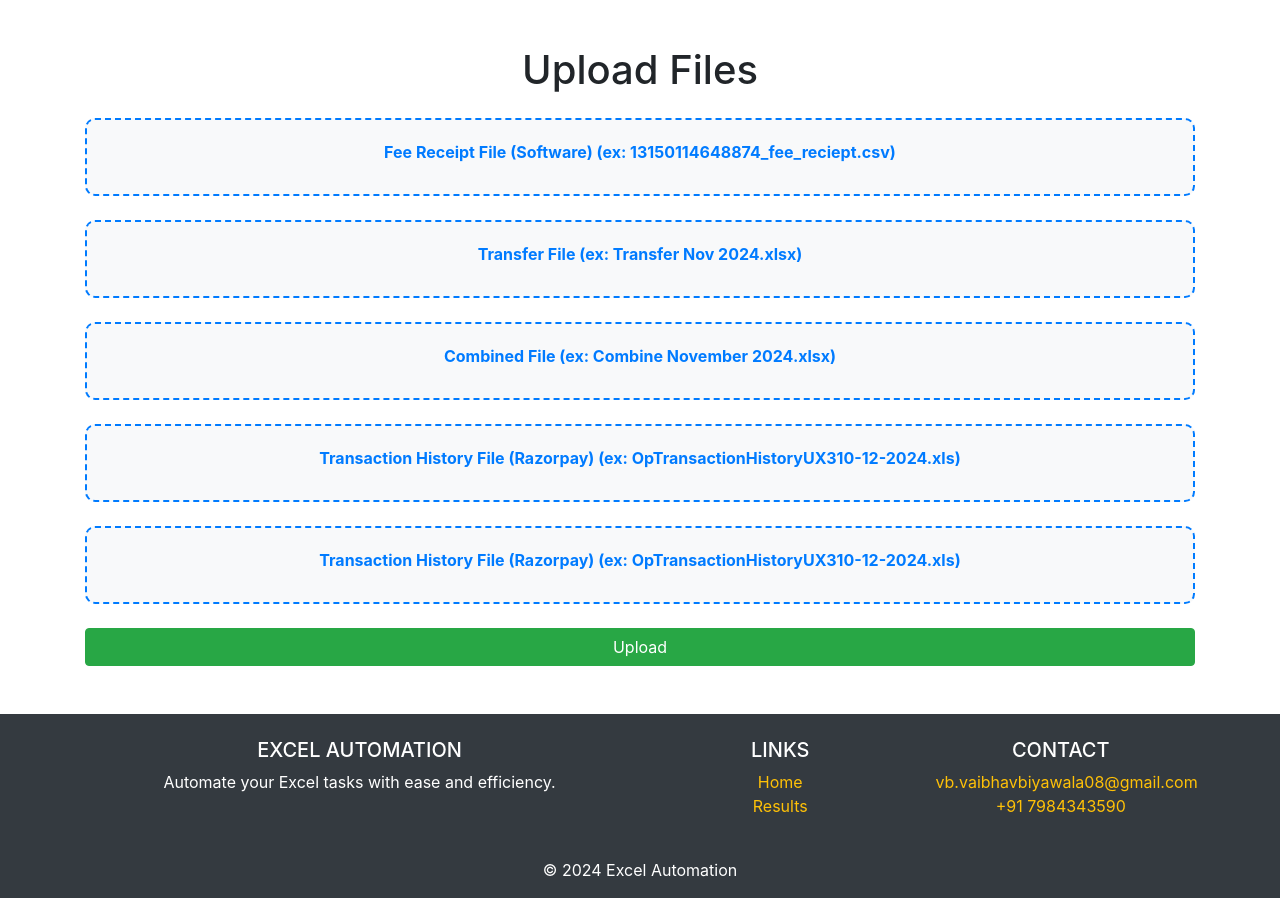
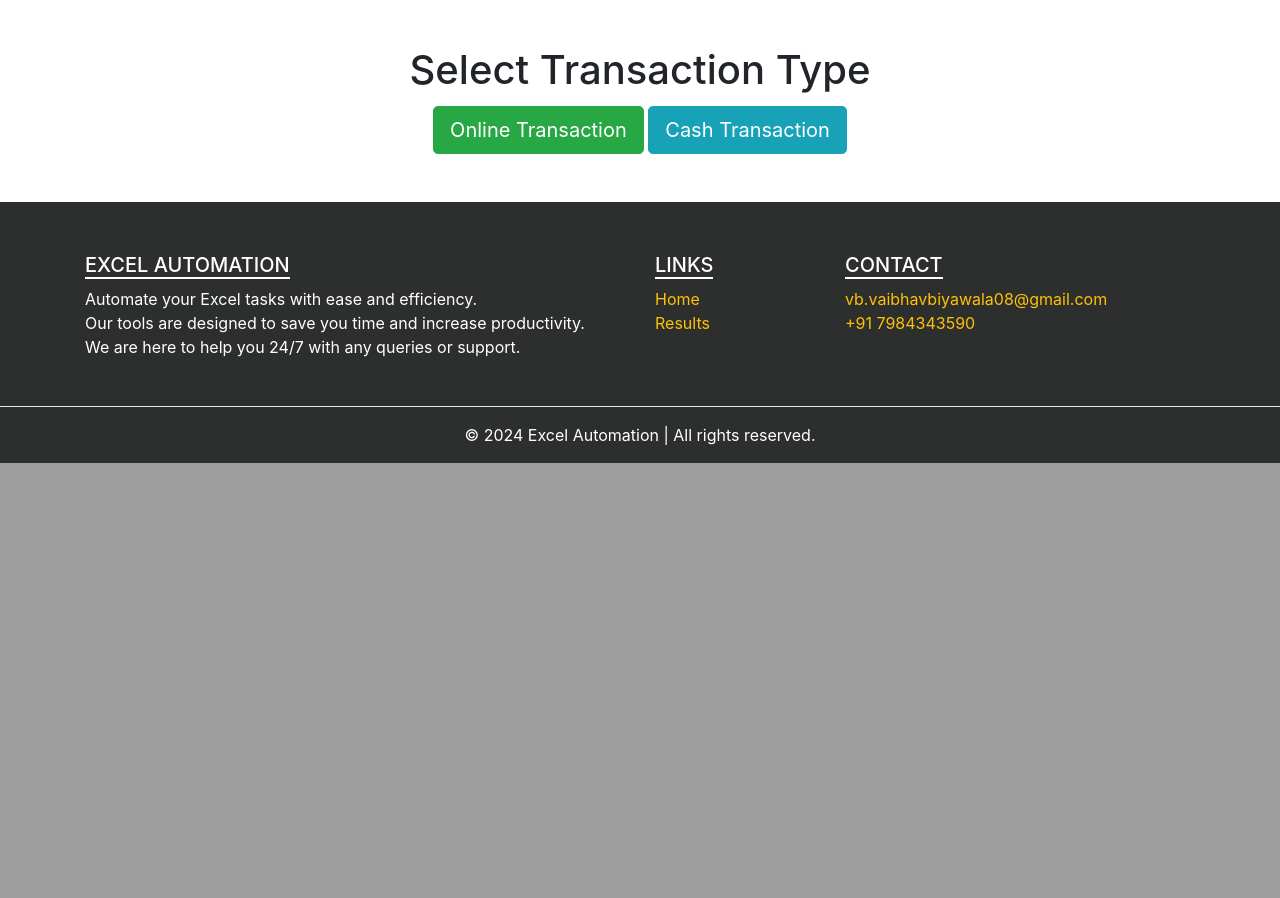
Before and after one commit to VaibhavBiyawala/Excel_Automation, a Flask app: page / in a window 1280 px wide. Shown: the part 368-1266 px from the top of the page. After the commit the page ends 831 px from the top, so only its background shows below. Run offline with Flask 3, Linux system fonts and the light colour scheme; the visitor is signed in with stand-in values (Sample User, id 1); some libraries are stand-ins or nearby versions.

Commit message:
V2 | Cash Trnxs | Section Divsion

```diff
--- a/app/app.py
+++ b/app/app.py
@@ -31,11 +31,37 @@ def login():
 
 @app.route('/logout')
 def logout():
-    session.pop('logged_in', None)
+    session.clear()  # Clear all session variables
     return redirect(url_for('login'))
 
 @app.route('/', methods=['GET', 'POST'])
 def upload_files():
+    if not session.get('logged_in'):
+        return redirect(url_for('login'))
+
+    return render_template('upload.html')
+
+@app.route('/results')
+def results():
+    if not session.get('logged_in'):
+        return redirect(url_for('login'))
+
+    file1 = session.get('file1', None)
+    file2 = session.get('file2', None)
+    pre_primary = session.get('pre_primary', None)
+    primary = session.get('primary', None)
+    return render_template('results.html', file1=file1, file2=file2, pre_primary=pre_primary, primary=primary)
+
+@app.route('/download/<filename>')
+def download_file(filename):
+    if not session.get('logged_in'):
+        return redirect(url_for('login'))
+
+    file_path = os.path.join(filename)
+    return send_file(file_path, as_attachment=True)
+
+@app.route('/online_upload', methods=['GET', 'POST'])
+def online_upload():
     if not session.get('logged_in'):
         return redirect(url_for('login'))
 
@@ -46,11 +72,11 @@ def upload_files():
         file4 = request.files['file4']
         file5 = request.files['file5']
 
-        file1_path = file1.filename
-        file2_path = file2.filename
-        file3_path = file3.filename
-        file4_path = file4.filename
-        file5_path = file5.filename
+        file1_path = os.path.join(app.config['UPLOAD_FOLDER'], file1.filename)
+        file2_path = os.path.join(app.config['UPLOAD_FOLDER'], file2.filename)
+        file3_path = os.path.join(app.config['UPLOAD_FOLDER'], file3.filename)
+        file4_path = os.path.join(app.config['UPLOAD_FOLDER'], file4.filename)
+        file5_path = os.path.join(app.config['UPLOAD_FOLDER'], file5.filename)
 
         # Save the uploaded files
         file1.save(file1_path)
@@ -62,7 +88,7 @@ def upload_files():
         concat_file = concat_trans_his_files(file4_path, file5_path)
 
         # Process the files
-        d1_path, d2_path = process_files(file1_path, file2_path, file3_path, concat_file)
+        d1_path, d2_path, pre_primary_path, primary_path = process_files(file1_path, file2_path, file3_path, concat_file)
 
         # Delete the uploaded files after processing
         os.remove(file1_path)
@@ -75,27 +101,42 @@ def upload_files():
         # Store processed file paths in session for download
         session['file1'] = d1_path
         session['file2'] = d2_path
+        session['pre_primary'] = pre_primary_path
+        session['primary'] = primary_path
 
         return redirect(url_for('results'))
 
-    return render_template('upload.html')
+    return render_template('online_upload.html')
 
-@app.route('/results')
-def results():
+@app.route('/cash_upload', methods=['GET', 'POST'])
+def cash_upload():
     if not session.get('logged_in'):
         return redirect(url_for('login'))
 
-    file1 = session.get('file1', None)
-    file2 = session.get('file2', None)
-    return render_template('results.html', file1=file1, file2=file2)
+    if request.method == 'POST':
+        file_cash = request.files['fileCash']
+        file_cash_path = os.path.join(app.config['UPLOAD_FOLDER'], file_cash.filename)
 
-@app.route('/download/<filename>')
-def download_file(filename):
-    if not session.get('logged_in'):
-        return redirect(url_for('login'))
+        # Save the uploaded file
+        file_cash.save(file_cash_path)
 
-    file_path = os.path.join(filename)
-    return send_file(file_path, as_attachment=True)
+        # Process the cash file
+        pre_primary_path, primary_path = process_cash_file(file_cash_path)
+
+        # Delete the uploaded file after processing
+        os.remove(file_cash_path)
+
+        # Clear online transaction session variables
+        session.pop('file1', None)
+        session.pop('file2', None)
+
+        # Store processed file paths in session for download
+        session['pre_primary'] = pre_primary_path
+        session['primary'] = primary_path
+
+        return redirect(url_for('results'))
+
+    return render_template('cash_upload.html')
 
 def extract_utr(description):
     match = re.search(r'(UTIBR|AXIS)[0-9A-Z]*', description)
@@ -119,22 +160,65 @@ def process_files(file1_path, file2_path, file3_path, file4_path):
 
     # Add 'Account Number' column to file1 by matching UTR
     file1['Account Number'] = file1['UTR'].apply(lambda utr: file4[file4['Extracted UTR'] == utr]['Account Number'].values[0] if not file4[file4['Extracted UTR'] == utr].empty else None)
-    print(file1.columns)
 
     # Reorder columns to ensure 'Account Number' is included
     # file1 = reorder_columns(file1)
 
-    print(file1.columns)
-
     d1_path = save_output(file1)
-
-    print(file1.columns)
+    pre_primary_path, primary_path = filter_section(d1_path)
 
     grouped_results = process_final_results(file1, file4)
     d2_path = save_final_results(grouped_results)
 
-    return d1_path, d2_path
+    return d1_path, d2_path, pre_primary_path, primary_path
 
+def filter_section(file_cash_path):
+    # read the excel file
+    file_cash = pd.read_excel(file_cash_path)
+
+    # Filter pre-primary and primary sections
+    pre_primary_sections = ['N -', 'U K G -', 'L K G -']
+    primary_sections = ['C1 -', 'C2 -', 'C3 -', 'C4 -', 'C5 -', 'C6 -', 'C7 -', 'C8 -']
+
+    # Ensure the 'Section / Department' column is treated as string
+    file_cash['Section / Department'] = file_cash['Section / Department'].astype(str)
+
+    # Filter pre-primary and primary sections
+    pre_primary_df = file_cash[file_cash['Section / Department'].apply(lambda x: any(x.startswith(prefix) for prefix in pre_primary_sections))]
+    primary_df = file_cash[file_cash['Section / Department'].apply(lambda x: any(x.startswith(prefix) for prefix in primary_sections))]
+
+    # Save the filtered data to new Excel files
+    pre_primary_path = file_cash_path.replace('.xlsx', '_pre_primary.xlsx')
+    primary_path = file_cash_path.replace('.xlsx', '_primary.xlsx')
+    pre_primary_df.to_excel(pre_primary_path, index=False)
+    primary_df.to_excel(primary_path, index=False)
+
+    return pre_primary_path, primary_path
+
+def process_cash_file(file_cash_path, skip_row = True):
+    if skip_row:
+        file_cash = pd.read_csv(file_cash_path, skiprows=4)
+    else:
+        file_cash = pd.read_csv(file_cash_path)
+
+    # Filter pre-primary and primary sections
+    pre_primary_sections = ['N -', 'U K G -', 'L K G -']
+    primary_sections = ['C1 -', 'C2 -', 'C3 -', 'C4 -', 'C5 -', 'C6 -', 'C7 -', 'C8 -']
+
+    # Ensure the 'Section / Department' column is treated as string
+    file_cash['Section / Department'] = file_cash['Section / Department'].astype(str)
+
+    # Filter pre-primary and primary sections
+    pre_primary_df = file_cash[file_cash['Section / Department'].apply(lambda x: any(x.startswith(prefix) for prefix in pre_primary_sections))]
+    primary_df = file_cash[file_cash['Section / Department'].apply(lambda x: any(x.startswith(prefix) for prefix in primary_sections))]
+
+    # Save the filtered data to new CSV files
+    pre_primary_path = file_cash_path.replace('.csv', '_pre_primary.csv')
+    primary_path = file_cash_path.replace('.csv', '_primary.csv')
+    pre_primary_df.to_csv(pre_primary_path, index=False)
+    primary_df.to_csv(primary_path, index=False)
+
+    return pre_primary_path, primary_path
 
 if __name__ == "__main__":
-    app.run(debug=False)
+    app.run(debug=True)
--- a/app/templates/footer.html
+++ b/app/templates/footer.html
@@ -1,26 +1,25 @@
 <!-- filepath: /d:/DAD work/Excel_Automation/app/templates/header_footer.html -->
 
-<!-- <div class="testimonial text-center mt-5">
-    <h2>What Our Users Say</h2>
-    <p>"Excel Automation has saved me countless hours!" - Jane Doe</p>
-    <p>"A must-have tool for anyone working with Excel." - John Smith</p>
-</div> -->
-<footer class="text-center text-lg-start mt-5">
-    <div class="container p-4">
+<footer class="text-left text-start mt-5" style="background-color: #2d2e2e; padding-top: 20px;">
+    <div class="container" style="padding-top: 31px; padding-bottom: 31px;">
         <div class="row">
             <div class="col-lg-6 col-md-12 mb-4 mb-md-0">
-                <h5 class="text-uppercase">Excel Automation</h5>
-                <p>Automate your Excel tasks with ease and efficiency.</p>
+                <h5 class="text-uppercase" style="border-bottom: 2px solid white; display: inline-block;">Excel Automation</h5>
+                <p>
+                    Automate your Excel tasks with ease and efficiency.<br>
+                    Our tools are designed to save you time and increase productivity.<br>
+                    We are here to help you 24/7 with any queries or support.
+                </p>
             </div>
-            <div class="col-lg-3 col-md-6 mb-4 mb-md-0">
-                <h5 class="text-uppercase">Links</h5>
+            <div class="col-lg-2 col-md-6 mb-4 mb-md-0">
+                <h5 class="text-uppercase" style="border-bottom: 2px solid white; display: inline-block;">Links</h5>
                 <ul class="list-unstyled mb-0">
                     <li><a href="/">Home</a></li>
                     <li><a href="/results">Results</a></li>
                 </ul>
             </div>
-            <div class="col-lg-3 col-md-6 mb-4 mb-md-0">
-                <h5 class="text-uppercase">Contact</h5>
+            <div class="col-lg-4 col-md-6 mb-4 mb-md-0">
+                <h5 class="text-uppercase" style="border-bottom: 2px solid white; display: inline-block;">Contact</h5>
                 <ul class="list-unstyled mb-0">
                     <li><a href="mailto:info@excelautomation.com">vb.vaibhavbiyawala08@gmail.com</a></li>
                     <li><a href="tel:+1234567890">+91 7984343590</a></li>
@@ -28,7 +27,7 @@
             </div>
         </div>
     </div>
-    <div class="text-center p-3">
-        © 2024 Excel Automation
+    <div class="text-center p-3" style="border-top: 1px solid #e7e7e7;">
+        © 2024 Excel Automation | All rights reserved.
     </div>
 </footer>
--- a/app/templates/upload.html
+++ b/app/templates/upload.html
@@ -15,65 +15,15 @@
         <p>Automate your Excel tasks with ease</p>
     </div>
     <div class="container mt-5">
-        <h1 class="text-center">Upload Files</h1>
-        <form action="/" method="post" enctype="multipart/form-data" class="mt-4">
-            <div class="upload-box mb-4" id="uploadBox1">
-                <label for="file1">Fee Receipt File (Software) (ex: 13150114648874_fee_reciept.csv)</label>
-                <input type="file" name="file1" id="file1" required>
-                <div class="file-name" id="fileName1"></div>
-            </div>
-            <div class="upload-box mb-4" id="uploadBox2">
-                <label for="file2">Transfer File (ex: Transfer Nov 2024.xlsx)</label>
-                <input type="file" name="file2" id="file2" required>
-                <div class="file-name" id="fileName2"></div>
-            </div>
-            <div class="upload-box mb-4" id="uploadBox3">
-                <label for="file3">Combined File (ex: Combine November 2024.xlsx)</label>
-                <input type="file" name="file3" id="file3" required>
-                <div class="file-name" id="fileName3"></div>
-            </div>
-            <div class="upload-box mb-4" id="uploadBox4">
-                <label for="file4">Transaction History File (Razorpay) (ex: OpTransactionHistoryUX310-12-2024.xls)</label>
-                <input type="file" name="file4" id="file4" required>
-                <div class="file-name" id="fileName4"></div>
-            </div>
-            <div class="upload-box mb-4" id="uploadBox5">
-                <label for="file5">Transaction History File (Razorpay) (ex: OpTransactionHistoryUX310-12-2024.xls)</label>
-                <input type="file" name="file5" id="file5" required>
-                <div class="file-name" id="fileName5"></div>
-            </div>
-            <button type="submit" class="btn btn-primary btn-block">Upload</button>
-        </form>
+        <h1 class="text-center">Select Transaction Type</h1>
+        <div class="text-center">
+            <a href="{{ url_for('online_upload') }}" class="btn btn-primary btn-lg mt-1">Online Transaction</a>
+            <a href="{{ url_for('cash_upload') }}" class="btn btn-info btn-lg mt-1">Cash Transaction</a>
+        </div>
     </div>
     {% include 'footer.html' %}
     <script src="https://code.jquery.com/jquery-3.5.1.slim.min.js"></script>
     <script src="https://cdn.jsdelivr.net/npm/@popperjs/core@2.5.4/dist/umd/popper.min.js"></script>
     <script src="https://stackpath.bootstrapcdn.com/bootstrap/4.5.2/js/bootstrap.min.js"></script>
-    <script>
-        document.querySelectorAll('.upload-box').forEach(box => {
-            const input = box.querySelector('input[type="file"]');
-            const fileNameDiv = box.querySelector('.file-name');
-
-            input.addEventListener('change', () => {
-                fileNameDiv.textContent = input.files.length > 0 ? input.files[0].name : '';
-            });
-
-            box.addEventListener('dragover', (e) => {
-                e.preventDefault();
-                box.classList.add('dragover');
-            });
-
-            box.addEventListener('dragleave', () => {
-                box.classList.remove('dragover');
-            });
-
-            box.addEventListener('drop', (e) => {
-                e.preventDefault();
-                box.classList.remove('dragover');
-                input.files = e.dataTransfer.files;
-                fileNameDiv.textContent = input.files.length > 0 ? input.files[0].name : '';
-            });
-        });
-    </script>
 </body>
 </html>
--- a/app/utils.py
+++ b/app/utils.py
@@ -19,13 +19,13 @@ def save_output(file1, filename='result_file_all.xlsx'):
 
 def concat_trans_his_files(file4_path, file5_path):
     file4 = pd.read_excel(file4_path, skiprows=5, header=None)
-    account_no = file4.iloc[0, 0][-12:]
+    account_no = str(file4.iloc[0, 0][-12:])
     file4 = pd.read_excel(file4_path, skiprows=6)
     file4['Account Number'] = account_no
 
 
     file5 = pd.read_excel(file5_path, skiprows=5, header=None)
-    account_no = file5.iloc[0, 0][-12:]
+    account_no = str(file5.iloc[0, 0][-12:])
     file5 = pd.read_excel(file5_path, skiprows=6)
     file5['Account Number'] = account_no
 
```
Also changed, not shown: app/templates/cash_upload.html (added, +57 -0 lines), app/templates/online_upload.html (added, +77 -0 lines), app/templates/results.html (+9 -1 lines).
